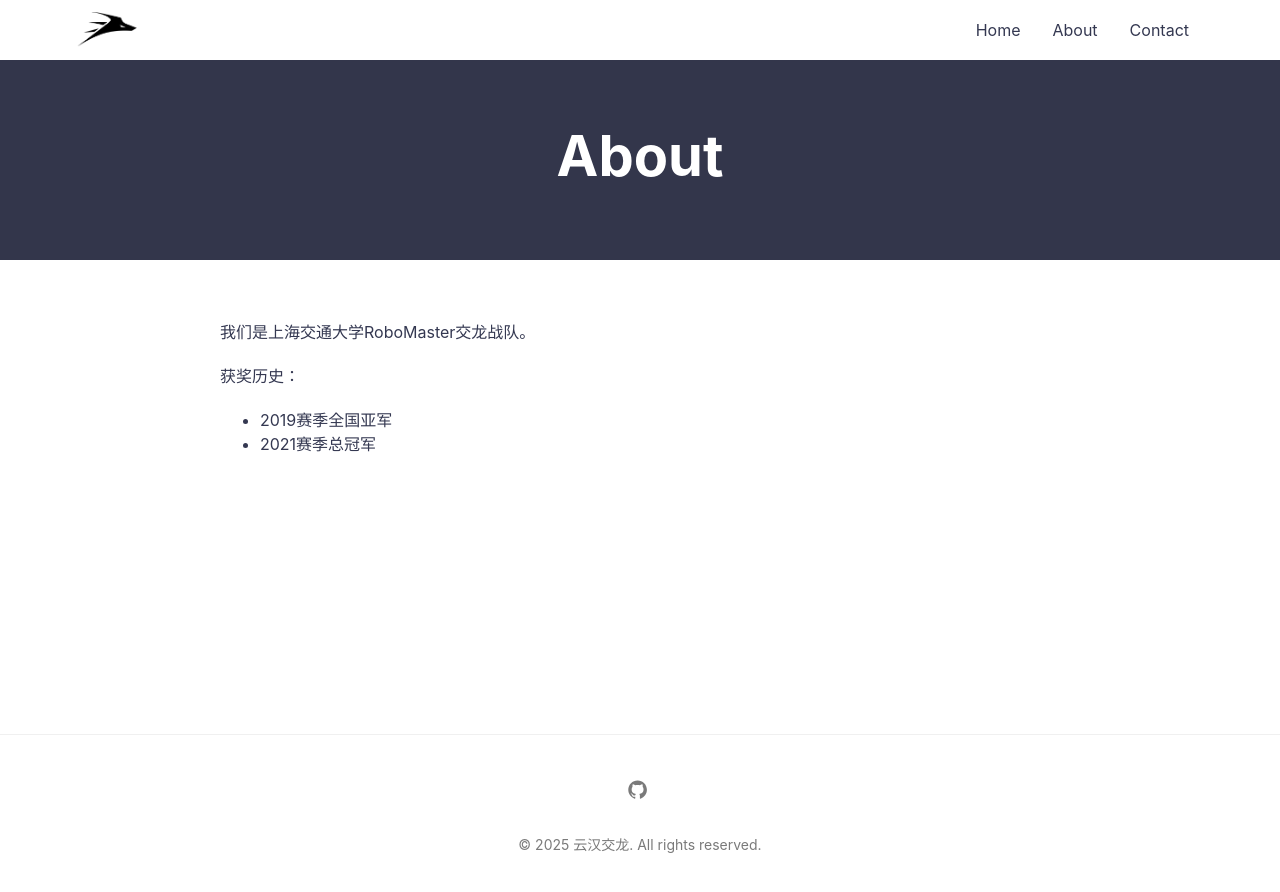
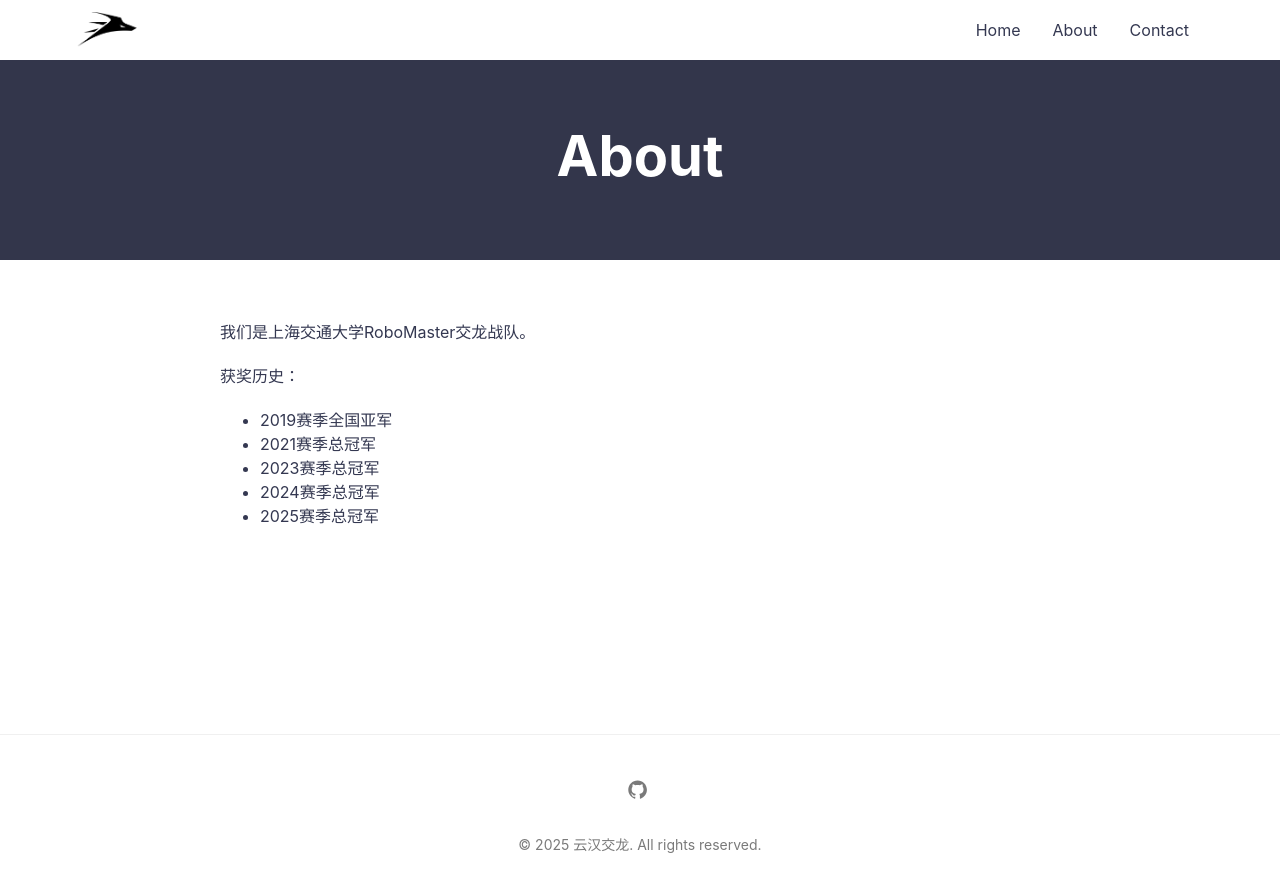
Before and after one commit to SJTU-RoboMaster-Team/SJTU-RoboMaster-Team.github.io, a Jekyll site: the page built from about.md, in a window 1280 px wide. Shown: the top 892 px of the page. Built offline with Jekyll 4.4.1, drawn with Linux system fonts in a browser that asks for light colours; nearby versions of some CDN libraries; comment, search, counter and statistics services are not loaded.

Commit message:
feat: 添加获奖历史

```diff
--- a/about.md
+++ b/about.md
@@ -10,3 +10,6 @@ permalink: /about/
 
 * 2019赛季全国亚军
 * 2021赛季总冠军
+* 2023赛季总冠军
+* 2024赛季总冠军
+* 2025赛季总冠军
```
